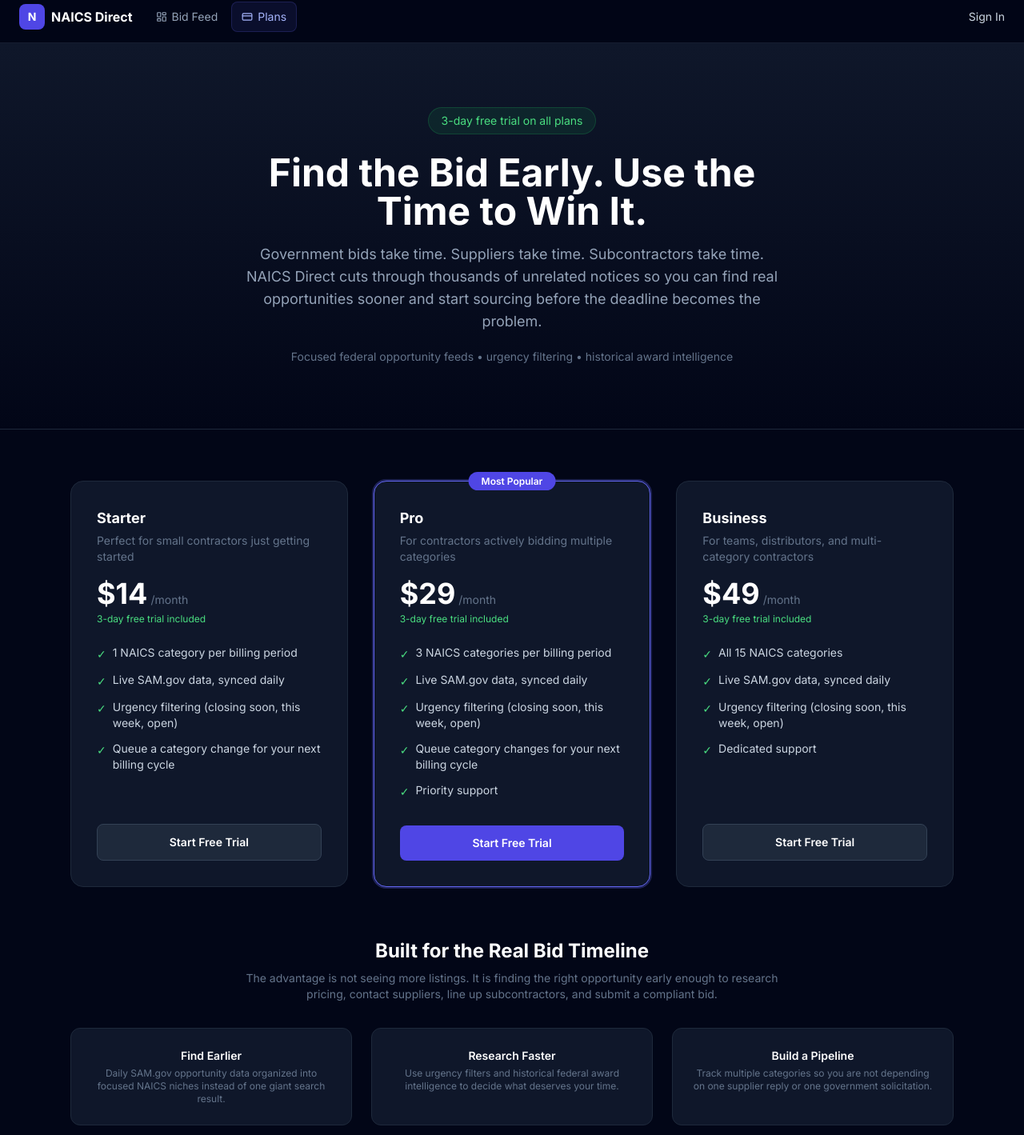
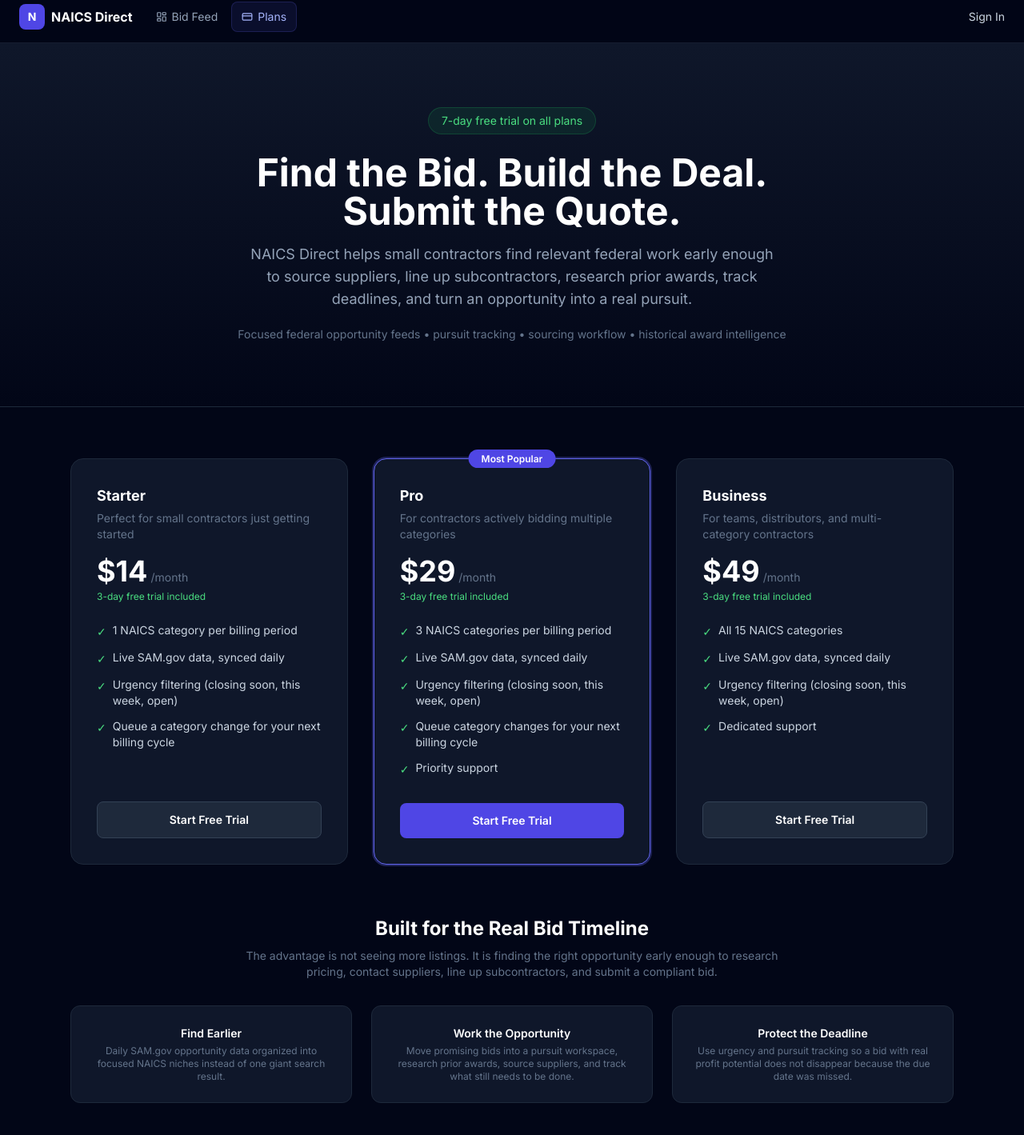
Before and after one commit to runjohnray2-lgtm/naicsdirect, a Next.js app: page /pricing in a window 1280 px wide. Shown: the part 11-1430 px from the top of the page at 80% size. Built offline with nearby package versions, Linux system fonts and the light colour scheme; no server answers.

Commit message:
Update pricing page for 7-day trial and stronger sales positioning

```diff
--- a/app/pricing/page.tsx
+++ b/app/pricing/page.tsx
@@ -35,11 +35,11 @@
             <div className="mb-6 bg-amber-500/10 border border-amber-500/20 rounded-lg px-4 py-3 text-sm text-amber-400">Checkout was canceled. No charge was made.</div>
           )}
           <div className="inline-flex items-center gap-2 bg-green-500/10 border border-green-500/20 rounded-full px-4 py-1.5 text-sm text-green-400 mb-6">
-            {currentPriceId ? "Change plans without creating a second subscription" : "3-day free trial on all plans"}
+            {currentPriceId ? "Change plans without creating a second subscription" : "7-day free trial on all plans"}
           </div>
-          <h1 className="text-4xl sm:text-5xl font-bold text-white mb-4">Find the Bid Early. Use the Time to Win It.</h1>
-          <p className="text-lg text-slate-400 max-w-2xl mx-auto">Government bids take time. Suppliers take time. Subcontractors take time. NAICS Direct cuts through thousands of unrelated notices so you can find real opportunities sooner and start sourcing before the deadline becomes the problem.</p>
-          <p className="text-sm text-slate-500 mt-5">Focused federal opportunity feeds • urgency filtering • historical award intelligence</p>
+          <h1 className="text-4xl sm:text-5xl font-bold text-white mb-4">Find the Bid. Build the Deal. Submit the Quote.</h1>
+          <p className="text-lg text-slate-400 max-w-2xl mx-auto">NAICS Direct helps small contractors find relevant federal work early enough to source suppliers, line up subcontractors, research prior awards, track deadlines, and turn an opportunity into a real pursuit.</p>
+          <p className="text-sm text-slate-500 mt-5">Focused federal opportunity feeds • pursuit tracking • sourcing workflow • historical award intelligence</p>
         </div>
       </div>
 
@@ -63,8 +63,8 @@
           <div className="grid grid-cols-1 sm:grid-cols-3 gap-6 text-center">
             {[
               { title: "Find Earlier", desc: "Daily SAM.gov opportunity data organized into focused NAICS niches instead of one giant search result." },
-              { title: "Research Faster", desc: "Use urgency filters and historical federal award intelligence to decide what deserves your time." },
-              { title: "Build a Pipeline", desc: "Track multiple categories so you are not depending on one supplier reply or one government solicitation." },
+              { title: "Work the Opportunity", desc: "Move promising bids into a pursuit workspace, research prior awards, source suppliers, and track what still needs to be done." },
+              { title: "Protect the Deadline", desc: "Use urgency and pursuit tracking so a bid with real profit potential does not disappear because the due date was missed." },
             ].map((item) => (
               <div key={item.title} className="bg-slate-900 border border-slate-800 rounded-xl p-6">
                 <p className="text-sm font-semibold text-white mb-1">{item.title}</p>
@@ -77,7 +77,7 @@
         <div className="mt-10 grid grid-cols-1 sm:grid-cols-3 gap-6 text-center">
           {[
             { title: "Cancel Anytime", desc: "No contracts, no lock-in. Cancel from your account dashboard." },
-            { title: "3 Days Free", desc: "Enter your card now. Cancel before the trial ends and you will not be charged." },
+            { title: "7 Days Free", desc: "Enter your card now. Cancel before the trial ends and you will not be charged." },
             { title: "Real Federal Data", desc: "SAM.gov opportunities are refreshed daily. Historical award research uses federal award data." },
           ].map((item) => (
             <div key={item.title} className="bg-slate-900 border border-slate-800 rounded-xl p-6">
@@ -92,7 +92,7 @@
         <h2 className="text-2xl font-bold text-white text-center mb-10">Common Questions</h2>
         <div className="space-y-4">
           {[
-            { q: "How does the free trial work?", a: "Enter your card and get 3 days free. Cancel before the trial ends and you owe nothing." },
+            { q: "How does the free trial work?", a: "Enter your card and get 7 days free. Cancel before the trial ends and you owe nothing." },
             { q: "What is a NAICS niche?", a: "A focused group of related NAICS codes that turns a broad federal opportunity search into a cleaner feed for the type of work or products you actually pursue." },
             { q: "Why does finding a bid early matter?", a: "Because a usable quote may require supplier pricing, subcontractor availability, financing checks, compliance research, and time for questions. More lead time gives you more options." },
             { q: "What is historical award intelligence?", a: "Past federal contract award information can help you research who has won similar work and the historical contract value. Historical totals are context, not a guaranteed future price or unit price." },
```
